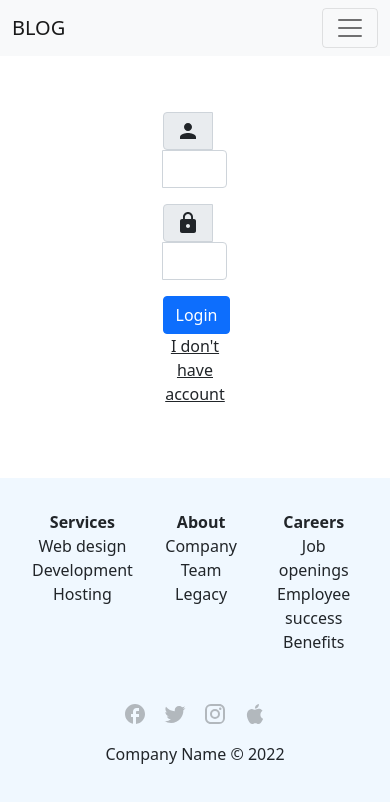
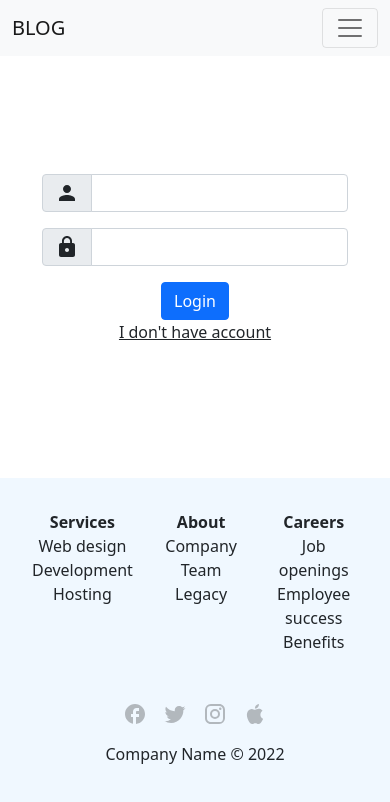
Before and after one commit to NguyenTanPhucK11/blog-master, a React (Create React App) app: page /login in a window 390 px wide. Shown: the top 802 px of the page. Built offline with nearby package versions, Linux system fonts and the light colour scheme; no server answers.

Commit message:
FIX : UI responsive LoginPage

```diff
--- a/src/pages/login.jsx
+++ b/src/pages/login.jsx
@@ -47,7 +47,7 @@
   };
   return (
     <div className="login">
-      <Col xs={2}>
+      <Col className="d-flex justify-content-center">
         <Form>
           <Form.Group>
             <InputGroup className="mb-3">
--- a/src/pages/styles.scss
+++ b/src/pages/styles.scss
@@ -10,7 +10,6 @@
 
 .login {
   height: 50vh;
-  width: 100vw;
   display: flex;
   align-items: center;
   justify-content: center;
```
